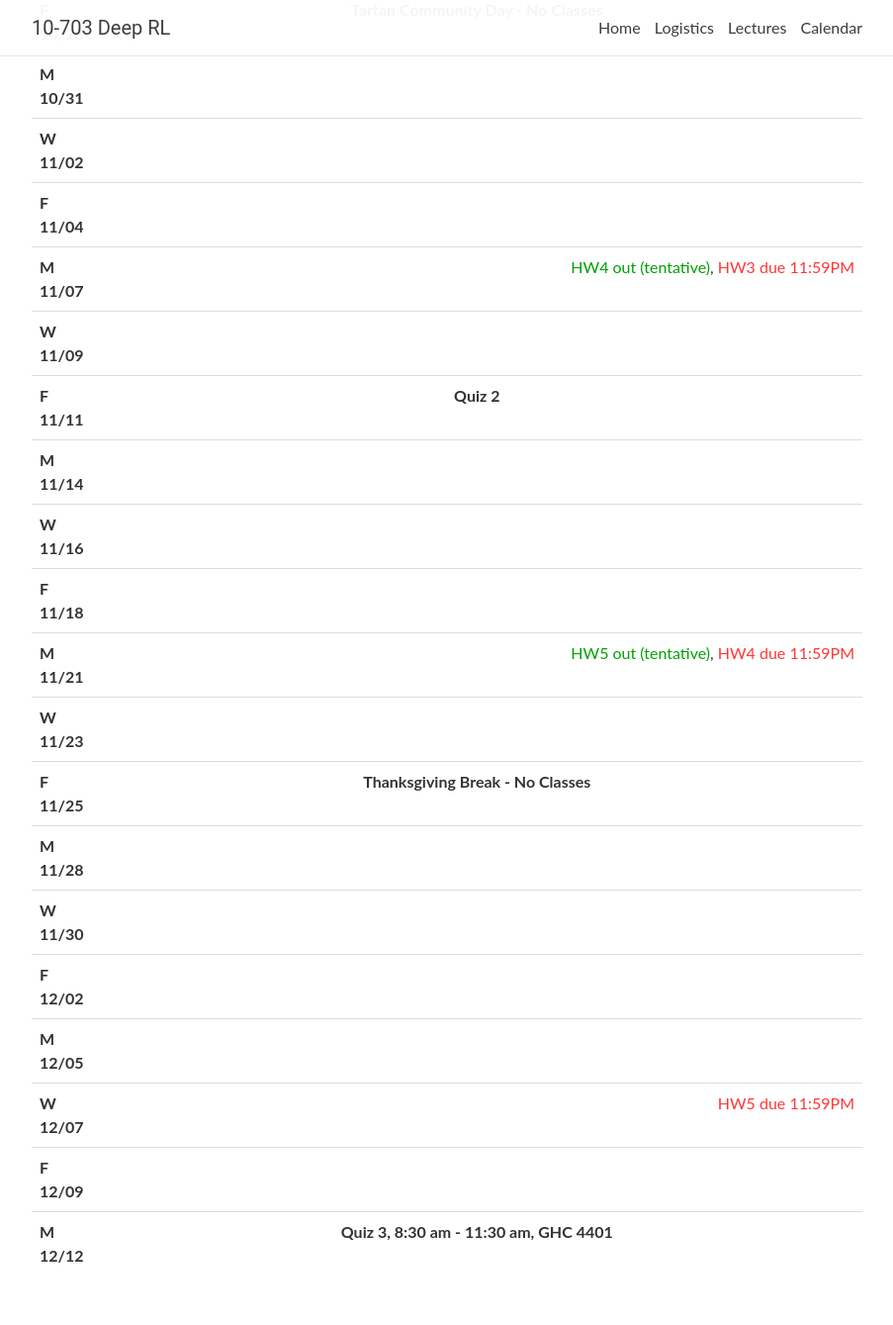
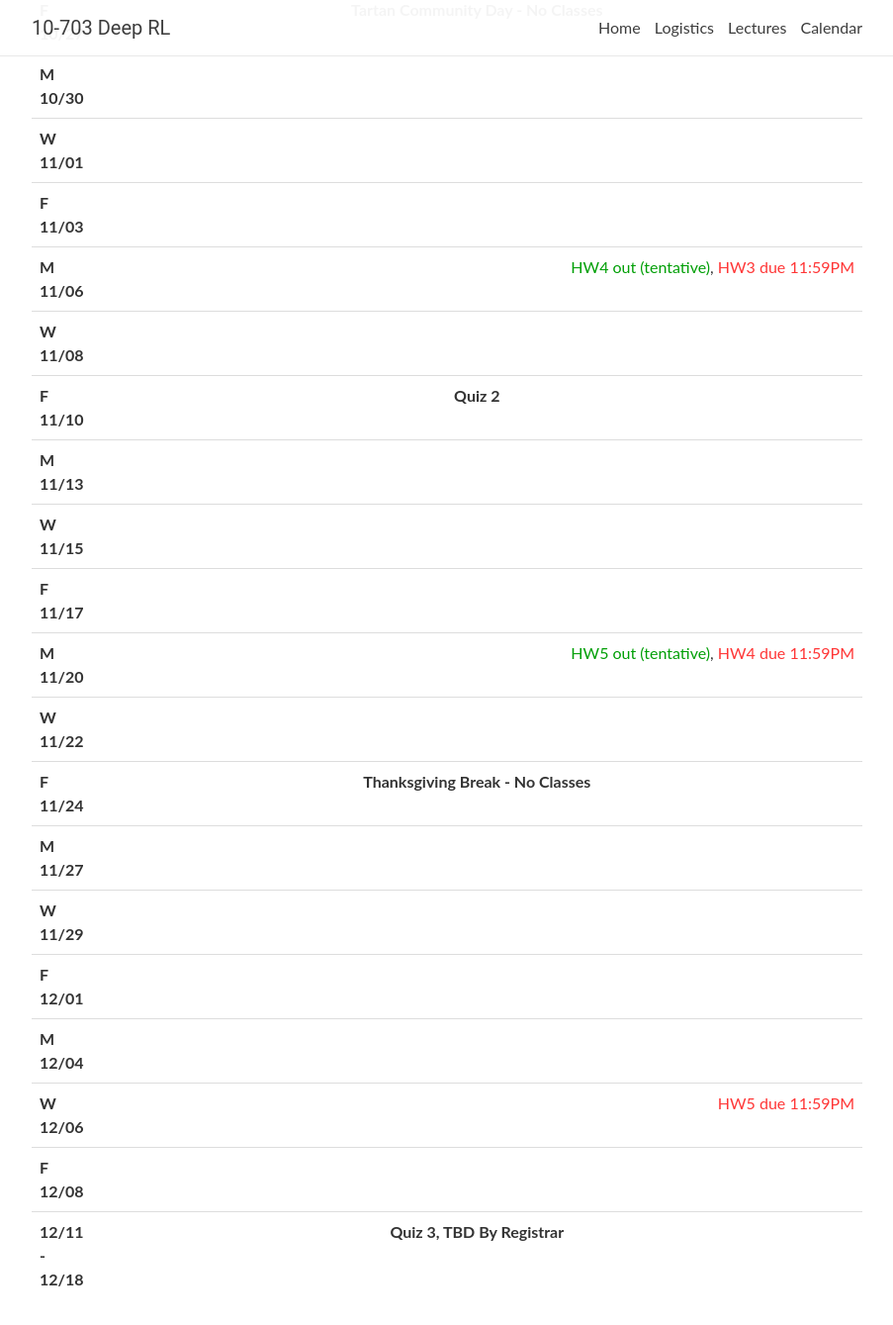
Before and after one commit to cmudeeprl/403website_s24, a Jekyll site: the page built from _pages/lectures.md, in a window 1280 px wide and 1400 px high, scrolled down 1914 px. Shown: the top 1339 px of the window at 99% size, without its empty margins (188-1091 px from the left). Built offline with Jekyll 4.4.1, drawn with Linux system fonts in a browser that asks for light colours; nearby versions of some CDN libraries; comment, search, counter and statistics services are not loaded; some of the changed text lies outside the part shown.

Commit message:
Update lectures.yml
Changing the dates to fit this semester

```diff
--- a/_data/lectures.yml
+++ b/_data/lectures.yml
@@ -1,4 +1,4 @@
-- date: M 08/29
+- date: M 08/28
   lecturer:
   title: >
     <strong>Introduction to Reinforcement and Representation Learning</strong>
@@ -11,7 +11,7 @@
     - Dan Wolpert't talk <a href="https://www.ted.com/talks/daniel_wolpert_the_real_reason_for_brains/transcript?language=en#t-1117820" target="blank">The real reason for brains</a>
   logistics:
 
-- date: W 08/31
+- date: W 08/30
   lecturer:
   title: >
     <strong>Multi-armed Bandits</strong>
@@ -29,7 +29,7 @@
     # - Wang et al. <a href="https://arxiv.org/abs/1901.01753" target="_blank">Paired Open-Ended Trailblazer (POET)<span>:</span> Endlessly Generating Increasingly Complex and Diverse Learning Environments and Their Solutions</a>(Optional)
   logistics:
 
-- date: F 09/02
+- date: F 09/01
   lecturer:
   title:
   recitation: >
@@ -52,12 +52,12 @@
   logistics:
 
 
-- date: M 09/05
+- date: M 09/04
   lecturer:
   quiz: >
     <strong>Labor Day - No Classes</strong>
 
-- date: W 09/07
+- date: W 09/06
   lecturer:
   title: >
     <strong>Markov Decision Processes, Value Iteration, Policy Iteration</strong>
@@ -69,7 +69,7 @@
     - <a href="https://distill.pub/2019/paths-perspective-on-value-learning/" target="blank">The Path perspective on Value Learning </a> (blogpost)
   logistics: <span class="event">HW1 out (tentative)</span> <br>
 
-- date: F 09/09
+- date: F 09/08
   lecturer:
   title:
   recitation: >
@@ -94,7 +94,7 @@
 #   - <reading class="important">Brochu et. al <a href="https://arxiv.org/pdf/1012.2599.pdf" target="_blank">A Tutorial on Bayesian Optimization of Expensive Cost Functions, with Application to Active User Modeling and Hierarchical Reinforcement Learning</a> Sections 1, 2.1, 2.2 </reading>
 # #   logistics:
 
-- date: M 09/12
+- date: M 09/11
   lecturer:
   title: >
     <strong>Monte Carlo Learning and Temporal Difference Learning</strong>
@@ -127,7 +127,7 @@
 #     # - Doersch <a href="https://arxiv.org/abs/1606.05908" target="_blank">Tutorial on Variational Autoencoders</a>
 #   logistics:
 
-- date: W 09/14
+- date: W 09/13
   lecturer:
   title:
     <strong>Monte Carlo Learning and Temporal Difference Learning (Cont.) , Planning, Monte Carlo Tree search</strong>
@@ -154,7 +154,7 @@
 #     - Goodfellow et al. <a href="https://papers.nips.cc/paper/5423-generative-adversarial-nets.pdf" target="_blank">Generative Adversarial Nets</a>
 #   logistics:
 
-- date: F 09/16
+- date: F 09/15
   lecturer:
   title:
   recitation: >
@@ -165,7 +165,7 @@
   readings:
   logistics:
 
-- date: M 09/19
+- date: M 09/18
   lecturer:
   title: >
     <strong>Function approximation in prediction and control, Deep Q-learning</strong>
@@ -179,7 +179,7 @@
     - <a href="https://papers.nips.cc/paper/5421-deep-learning-for-real-time-atari-game-play-using-offline-monte-carlo-tree-search-planning" target="_blank">Deep Learning for Real-Time Atari Game Play Using Offline Monte-Carlo Tree Search Planning</a>
 
 
-- date: W 09/21
+- date: W 09/20
   lecturer:
   title: >
     <strong>Policy gradients, REINFORCE, Actor-Critic methods</strong>
@@ -190,7 +190,7 @@
     - <a href="http://karpathy.github.io/2016/05/31/rl/" target = "_blank">http://karpathy.github.io/2016/05/31/rl/</a>
   video:
 
-- date: F 09/23
+- date: F 09/22
   lecturer:
   title:
   recitation: >
@@ -231,7 +231,7 @@
 #     - <a href="https://distill.pub/2019/paths-perspective-on-value-learning/" target="blank">The Path perspective on Value Learning </a> (blogpost)
 #   logistics:
 
-- date: M 09/26
+- date: M 09/25
   lecturer:
   title: >
     <strong>Policy gradients, REINFORCE, Actor-Critic methods</strong>
@@ -243,7 +243,7 @@
   video:
   logistics: <span class="deadline">HW1 due 11:59pm</span> <br>
 
-- date: W 09/28
+- date: W 09/27
   lecturer:
   title: >
     <strong>Natural PG, PPO, TRPO</strong>
@@ -256,7 +256,7 @@
     - (optional) Rajeswaran et al. <a href="https://arxiv.org/pdf/1703.02660.pdf" target="_blank">Towards Generalization and Simplicity in Continuous Control</a>
   logistics: <span class="event">HW2 out (tentative)</span> <br>
 
-- date: F 09/30
+- date: F 09/29
   lecturer:
   title:
   recitation: >
@@ -267,7 +267,7 @@
   readings:
   logistics:
 
-- date: M 10/03
+- date: M 10/02
   lecturer:
   title: >
     <strong>Maximum Entropy RL, soft actor critic, Deterministic Policy gradient, re-parametrized PG</strong>
@@ -285,7 +285,7 @@
     # - (optional) Rajeswaran et al. <a href="https://arxiv.org/pdf/1703.02660.pdf" target="_blank">Towards Generalization and Simplicity in Continuous Control</a>
 
 
-- date: W 10/05
+- date: W 10/04
   lecturer:
   title: >
     <strong>Evolutionary methods for policy search</strong>
@@ -299,7 +299,7 @@
     - Antoine Cully et al. <a href="https://arxiv.org/abs/1407.3501" target="_blank">Robots that can adapt like animals</a>
   logistics:
 
-- date: F 10/07
+- date: F 10/06
   lecturer:
   # title:
   recitation:
@@ -314,7 +314,7 @@
     # - Doersch <a href="https://arxiv.org/abs/1606.05908" target="_blank">Tutorial on Variational Autoencoders</a>
   logistics:
 
-- date: M 10/10
+- date: M 10/09
   lecturer:
   title: >
     <strong>Imitation learning, behavior cloning</strong>
@@ -350,7 +350,7 @@
 #     - Guo et al. <a href="https://papers.nips.cc/paper/5421-deep-learning-for-real-time-atari-game-play-using-offline-monte-carlo-tree-search-planning" target="_blank"> Deep Learning for Real-Time Atari Game Play Using Offline Monte-Carlo Tree Search Planning</a>
 #   logistics:
 
-- date: W 10/12
+- date: W 10/11
   lecturer:
   title: >
     <strong>Adversarial imitation learning, Imitation learning for vision-based manipulation</strong>
@@ -378,7 +378,7 @@
 
 
 
-- date: F 10/14
+- date: F 10/13
   lecturer:
   title:
   recitation: >
@@ -406,24 +406,24 @@
 
 
 
-- date: M 10/17
+- date: M 10/16
   lecturer:
   quiz: >
     <strong>Fall Break - No Classes</strong>
 
 
-- date: W 10/19
+- date: W 10/18
   lecturer:
   quiz: >
     <strong>Fall Break - No Classes</strong>
 
-- date: F 10/21
+- date: F 10/20
   lecturer:
   quiz: >
     <strong>Fall Break - No Classes</strong>
 
 
-- date: M 10/24
+- date: M 10/23
   lecturer:
   title: >
     <strong>Transporter networks for Robot manipulation (cont.), Model-based RL in low-dim state space</strong>
@@ -442,7 +442,7 @@
 
   logistics: <span class="event">HW3 out (tentative)</span>,  <span class="deadline">HW2 due 11:59PM</span>
 
-- date: W 10/26
+- date: W 10/25
   lecturer:
   title: >
     <strong>MBRL (cont), AlphaGo, AlphaGoZero</strong>
@@ -491,13 +491,13 @@
 #  logistics:
 
 
-- date: F 10/28
+- date: F 10/27
   lecturer:
   quiz: >
     <strong>Tartan Community Day - No Classes</strong>
 
 
-- date: M 10/31
+- date: M 10/30
   lecturer:
   title: >
     <strong>AlphaGoZero, MBRL in sensory space</strong>
@@ -519,7 +519,7 @@
     # - Doersch <a href="https://arxiv.org/abs/1606.05908" target="_blank">Tutorial on Variational Autoencoders</a>
   logistics:
 
-- date: W 11/02
+- date: W 11/01
   lecturer:
   title: >
     <strong>MBRL (cont.) Deterministic latent dynamics models</strong>
@@ -547,7 +547,7 @@
 
 
 
-- date: F 11/04
+- date: F 11/03
   lecturer:
   title:
   recitation: >
@@ -558,7 +558,7 @@
   readings:
   logistics:
 
-- date: M 11/07
+- date: M 11/06
   lecturer:
   title: >
     <strong>MBRL (cont.) Stochastic latent dynamics models</strong>
@@ -579,7 +579,7 @@
     # - Silver et al. <a href="https://www.nature.com/articles/nature24270.epdf?author_access_token=VJXbVjaSHxFoctQQ4p2k4tRgN0jAjWel9jnR3ZoTv0PVW4gB86EEpGqTRDtpIz-2rmo8-KG06gqVobU5NSCFeHILHcVFUeMsbvwS-lxjqQGg98faovwjxeTUgZAUMnRQ" target="_blank">Mastering the game of Go without human knowledge</a>
   # logistics:
 
-- date: W 11/09
+- date: W 11/08
   lecturer:
   title: >
     <strong> Dynamics learning with graph neural networks</strong>
@@ -598,7 +598,7 @@
     # - Carl Doersch et al. <a href="https://arxiv.org/abs/1606.05908" target="_blank">Tutorial on Variational Autoencoders</a>
 
 
-- date: F 11/11
+- date: F 11/10
   lecturer:
   recitation:
   quiz: >
@@ -613,7 +613,7 @@
 
 
 
-- date: M 11/14
+- date: M 11/13
   lecturer:
   title: >
     <strong>Intelligent Exploration</strong>
@@ -637,7 +637,7 @@
     # - Mandlekar et al. <a href="https://arxiv.org/abs/1911.05321" target="_blank">IRIS Implicit Reinforcement without Interaction at Scale for Learning Control from Offline Robot Manipulation Data</a>
   logistics:
 
-- date: W 11/16
+- date: W 11/15
   lecturer:
   recitation:
   title: >
@@ -658,7 +658,7 @@
   logistics:
 
 
-- date: F 11/18
+- date: F 11/17
   lecturer:
   recitation: >
     <strong>Recitation</strong>
@@ -667,7 +667,7 @@
   logistics:
 
 
-- date: M 11/21
+- date: M 11/20
   lecturer:
   title: >
     <strong> Offline RL, Learning by Observation </strong>
@@ -681,7 +681,7 @@
   logistics:  <span class="event">HW5 out (tentative)</span>,  <span class="deadline">HW4 due 11:59PM</span>
 
 
-- date: W 11/23
+- date: W 11/22
   lecturer: Zoom Only
   title: >
     <strong>Sim2Real Transfer </strong>
@@ -703,14 +703,14 @@
 #     <strong>Thanksgiving Break - No Classes</strong>
 
 
-- date: F 11/25
+- date: F 11/24
   lecturer:
   quiz: >
     <strong>Thanksgiving Break - No Classes</strong>
 
 
 
-- date: M 11/28
+- date: M 11/27
   lecturer:
   title: >
     <strong> Visual Imitation Learning</strong>
@@ -775,7 +775,7 @@
 #     <span class="deadline">HW4 due 04/23 11:59pm</span> <span class="event">HW5 out</span> <br>
 
 
-- date: W 11/30
+- date: W 11/29
   title: >
     <strong> Self-Supervised Visual Learning</strong>
   slides: https://www.dropbox.com/s/676zg3c94jp1q0q/VisualRLSelfSupervision.pdf?dl=0
@@ -787,7 +787,7 @@
     - Khandelwal et al. <a href="https://arxiv.org/abs/2111.09888" target="_blank">Simple but Effective CLIP Embeddings for Embodied AI</a>
 
 
-- date: F 12/02
+- date: F 12/01
   lecturer:
   recitation: <strong>Homework 5</strong>
   slides: https://docs.google.com/presentation/d/1Kno3PWBEP89-ANNHCtCENkxg-P2sbnm-b2BrMi0p834/edit?usp=sharing
@@ -827,7 +827,7 @@
 #     <strong>HW5 out</strong>
 
 
-- date: M 12/05
+- date: M 12/04
   lecturer: Katerina
   title: >
     <strong>Control with 3D visual representations </strong>
@@ -846,7 +846,7 @@
 #   title: >
 #     <strong>HW5 due 05/09 11:59pm</strong>
 
-- date: W 12/07
+- date: W 12/06
   lecturer:
   title: >
     <strong>Language-guided Control </strong>
@@ -859,7 +859,7 @@
   logistics: <span class="deadline">HW5 due 11:59PM</span>
 
 
-- date: F 12/09
+- date: F 12/08
   lecturer:
   # quiz: >
   #   <strong>Quiz 3</strong>
@@ -869,10 +869,10 @@
   readings:
   logistics:
 
-- date: M 12/12
+- date: 12/11 - 12/18
   lecturer:
   quiz: >
-    <strong>Quiz 3, 8:30 am - 11:30 am, GHC 4401</strong>
+    <strong>Quiz 3, TBD By Registrar</strong>
   slides:
   notes:
   readings:
```
